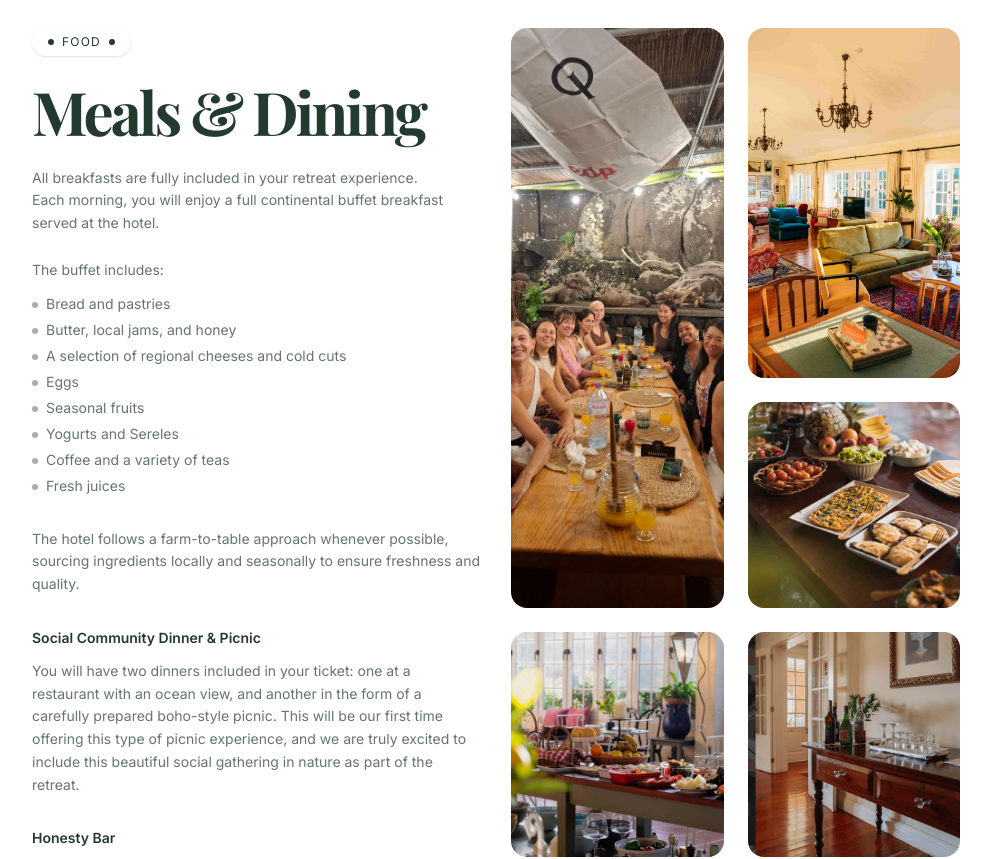
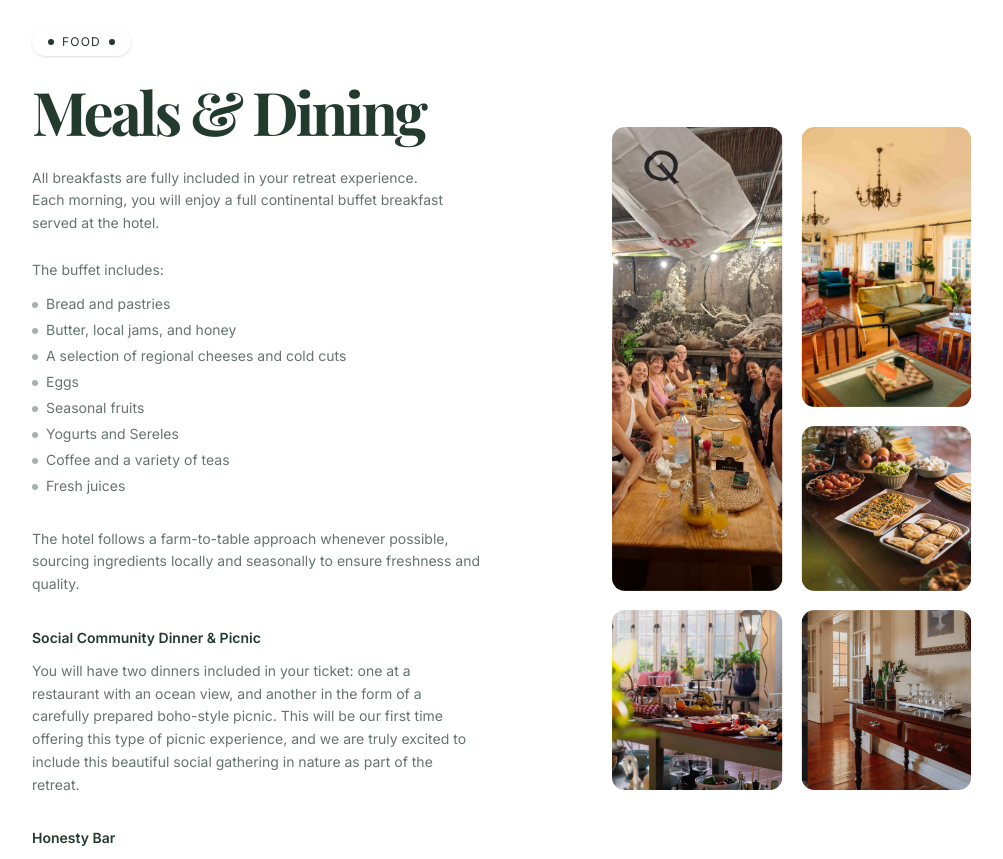
Before and after one commit to Andrianjaka-Tony/madeira-creative-vllage, a Next.js app: page / in a window 1280 px wide. Shown: the part 4660-5519 px from the top of the page, without its empty margins (144-1147 px from the left). Built offline with nearby package versions, Linux system fonts and the light colour scheme; a web font is replaced by a local one.

Commit message:
home: make food section responsive (mobile grid + fix hidden/grid conflict)

```diff
--- a/src/components/home/food-section.tsx
+++ b/src/components/home/food-section.tsx
@@ -1,3 +1,4 @@
+import Image from "next/image";
 import { SectionBadge } from "@/components/ui/section-badge";
 
 const buffetItems = [
@@ -21,10 +22,10 @@ const gridImages = [
 
 export function FoodSection() {
   return (
-    <section className="bg-white flex items-start gap-7.5 px-20 xl:px-44 py-24">
-      <div className="w-1/2 flex flex-col">
+    <section className="bg-white flex flex-col lg:flex-row items-start gap-7.5 px-6 md:px-20 xl:px-44 py-16 md:py-24">
+      <div className="w-full lg:w-1/2 flex flex-col">
         <SectionBadge label="Food" />
-        <h2 className="mt-6 serif font-bold text-6xl text-(--green) leading-[1.05] tracking-tighter mb-6">
+        <h2 className="mt-6 serif font-bold text-4xl md:text-5xl lg:text-6xl text-(--green) leading-[1.05] tracking-tighter mb-6">
           Meals &amp; Dining
         </h2>
         <p className="text-sm text-(--green)/70 leading-relaxed mb-2">
@@ -32,9 +33,7 @@ export function FoodSection() {
           <br />
           Each morning, you will enjoy a full continental buffet breakfast served at the hotel.
         </p>
-        <p className="text-sm text-(--green)/70 leading-relaxed mt-4 mb-3">
-          The buffet includes:
-        </p>
+        <p className="text-sm text-(--green)/70 leading-relaxed mt-4 mb-3">The buffet includes:</p>
         <ul className="space-y-1.5 mb-8">
           {buffetItems.map((item) => (
             <li key={item} className="flex items-start gap-2 text-sm text-(--green)/70">
@@ -64,34 +63,87 @@ export function FoodSection() {
         </p>
       </div>
 
+      {/* Mobile image grid */}
+      <div className="lg:hidden grid grid-cols-2 gap-3 w-full">
+        {gridImages.map((img) => (
+          <div key={img.alt} className="relative rounded-2xl overflow-hidden" style={{ height: 180 }}>
+            <Image src={img.src} alt={img.alt} fill sizes="50vw" className="object-cover" />
+          </div>
+        ))}
+      </div>
+
       <div
-        className="w-1/2"
+        className="hidden lg:grid w-full lg:w-1/2 ml-auto scale-80 translate-x-1/8 translate-y-4"
         style={{
-          display: "grid",
           gridTemplateColumns: "minmax(0, 324px) minmax(0, 271px)",
           gridTemplateRows: "350px 206px 225px",
           gap: "24px",
         }}
       >
         {/* Image 1 : C1-C2, L1-L2 */}
-        <div className="rounded-2xl overflow-hidden" style={{ gridColumn: "1", gridRow: "1 / 3" }}>
-          <img src={gridImages[0].src} alt={gridImages[0].alt} className="w-full h-full object-cover" />
+        <div
+          className="relative rounded-2xl overflow-hidden"
+          style={{ gridColumn: "1", gridRow: "1 / 3" }}
+        >
+          <Image
+            src={gridImages[0].src}
+            alt={gridImages[0].alt}
+            fill
+            sizes="(max-width: 1280px) 40vw, 324px"
+            className="object-cover"
+          />
         </div>
         {/* Image 2 : C3, L1 */}
-        <div className="rounded-2xl overflow-hidden" style={{ gridColumn: "2", gridRow: "1" }}>
-          <img src={gridImages[1].src} alt={gridImages[1].alt} className="w-full h-full object-cover" />
+        <div
+          className="relative rounded-2xl overflow-hidden"
+          style={{ gridColumn: "2", gridRow: "1" }}
+        >
+          <Image
+            src={gridImages[1].src}
+            alt={gridImages[1].alt}
+            fill
+            sizes="(max-width: 1280px) 25vw, 271px"
+            className="object-cover"
+          />
         </div>
         {/* Image 3 : C3, L2 */}
-        <div className="rounded-2xl overflow-hidden" style={{ gridColumn: "2", gridRow: "2" }}>
-          <img src={gridImages[2].src} alt={gridImages[2].alt} className="w-full h-full object-cover" />
+        <div
+          className="relative rounded-2xl overflow-hidden"
+          style={{ gridColumn: "2", gridRow: "2" }}
+        >
+          <Image
+            src={gridImages[2].src}
+            alt={gridImages[2].alt}
+            fill
+            sizes="(max-width: 1280px) 25vw, 271px"
+            className="object-cover"
+          />
         </div>
         {/* Image 4 : C1-C2, L3 */}
-        <div className="rounded-2xl overflow-hidden" style={{ gridColumn: "1", gridRow: "3" }}>
-          <img src={gridImages[3].src} alt={gridImages[3].alt} className="w-full h-full object-cover" />
+        <div
+          className="relative rounded-2xl overflow-hidden"
+          style={{ gridColumn: "1", gridRow: "3" }}
+        >
+          <Image
+            src={gridImages[3].src}
+            alt={gridImages[3].alt}
+            fill
+            sizes="(max-width: 1280px) 40vw, 324px"
+            className="object-cover"
+          />
         </div>
         {/* Image 5 : C3, L3 */}
-        <div className="rounded-2xl overflow-hidden" style={{ gridColumn: "2", gridRow: "3" }}>
-          <img src={gridImages[4].src} alt={gridImages[4].alt} className="w-full h-full object-cover" />
+        <div
+          className="relative rounded-2xl overflow-hidden"
+          style={{ gridColumn: "2", gridRow: "3" }}
+        >
+          <Image
+            src={gridImages[4].src}
+            alt={gridImages[4].alt}
+            fill
+            sizes="(max-width: 1280px) 25vw, 271px"
+            className="object-cover"
+          />
         </div>
       </div>
     </section>
```
